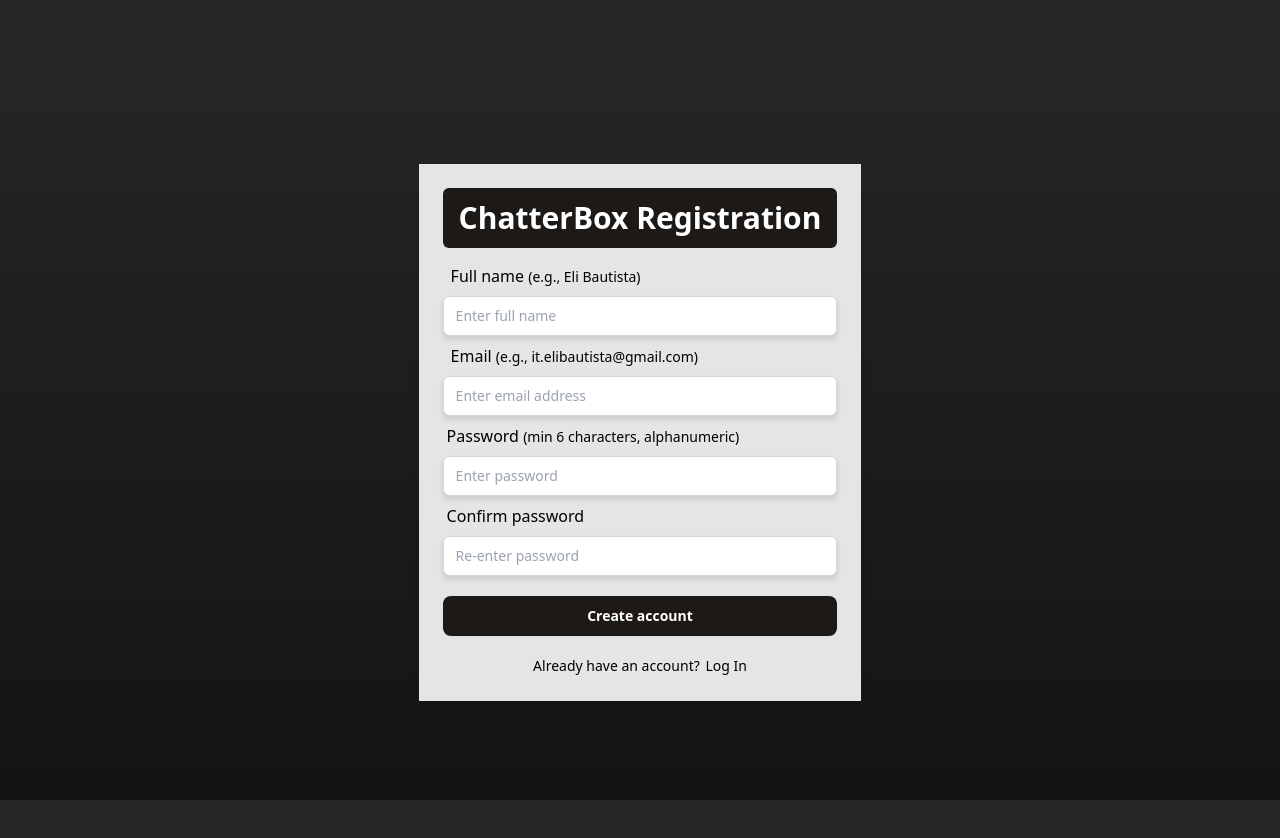
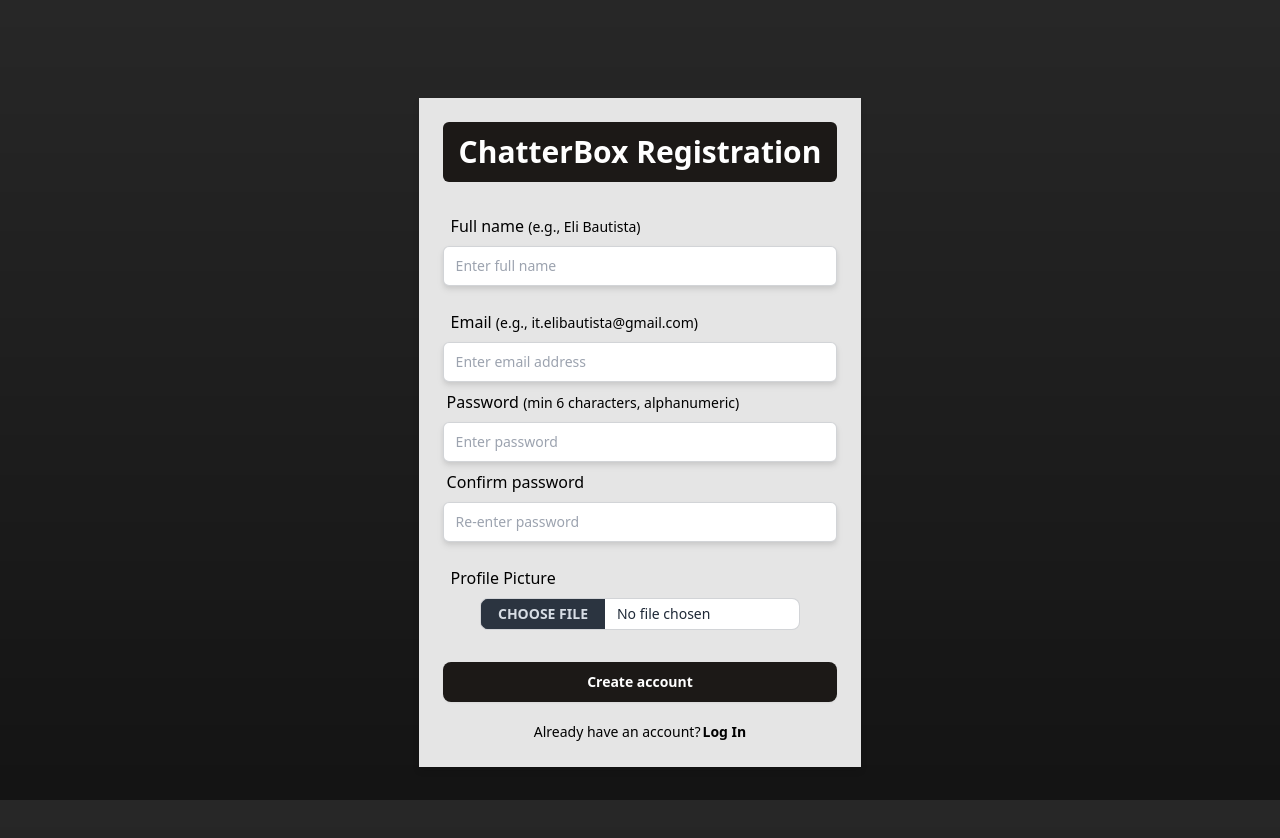
Before and after one commit to eligiorbautista/chatterbox, a React (Vite) app in the folder client/: page /register in a window 1280 px wide. Shown: the top 838 px of the page. Built offline with nearby package versions, Linux system fonts and the light colour scheme.

Commit message:
added profile upload feature

```diff
--- a/client/src/pages/login/Login.jsx
+++ b/client/src/pages/login/Login.jsx
@@ -49,7 +49,7 @@ const Login = () => {
                     Continue with Google
                 </button>
                 <span className="text-sm mt-5 inline-block cursor-default text-black">
-                    Don't have an account yet? <Link to="/register" className="text-sm hover:underline hover:text-black ml-0.5">Register</Link>
+                    Don't have an account yet? <Link to="/register" className="font-semibold text-sm hover:underline hover:text-black ml-0.5">Register</Link>
                 </span>
                 <div className="text-center text-xs mt-8 text-black">
                     &copy; {new Date().getFullYear()} <span className="font-semibold text-black">Eli Bautista</span>. All rights reserved.
--- a/client/src/pages/registration/GenderCheckbox.jsx
+++ /dev/null
@@ -1,20 +0,0 @@
-
-const GenderCheckbox = ({ onCheck, selectedGender }) => {
-    return (
-        <div className='flex mt-2'>
-            <div className='form-control'>
-                <label className={`label gap-2 cursor-pointer ${selectedGender ==='male' ? "selected" : ""}`}>
-                    <span className='label-text text-white '>Male</span>
-                    <input onChange={() => onCheck("male")} checked={selectedGender === "male"} type='checkbox' className='checkbox w-5 h-5 border-slate-900 bg-white opacity-50' />
-                </label>
-            </div>
-            <div className='form-control'>
-                <label className={`label gap-2 cursor-pointer ${selectedGender ==='female' ? "selected" : ""}`}>
-                    <span className='label-text text-white '>Female</span>
-                    <input onChange={() => onCheck("female")} checked={selectedGender === "female"} type='checkbox' className='checkbox w-5 h-5 border-slate-900 bg-white opacity-50' />
-                </label>
-            </div>
-        </div>
-    );
-};
-export default GenderCheckbox;
--- a/client/src/pages/registration/Register.jsx
+++ b/client/src/pages/registration/Register.jsx
@@ -1,7 +1,5 @@
 import { useState } from "react";
-import GenderCheckbox from "./GenderCheckbox";
 import { Link } from "react-router-dom";
-import { toast } from 'sonner'
 import useRegister from "../../hooks/useRegister";
 
 const Register = () => {
@@ -10,82 +8,98 @@ const Register = () => {
         email: "",
         password: "",
         confirmPassword: "",
-        // gender: ""
-    })
+        profilePic: "" // store base64-encoded image
+    });
 
-    const { loading, register } = useRegister()
+    const { loading, register } = useRegister();
 
-    const handleCheckBoxChange = (gender) => {
-        setInputs({ ...inputs, gender })
-    }
+    const handleFileChange = (e) => {
+        const file = e.target.files[0];
+        const reader = new FileReader();
+
+        reader.onloadend = () => {
+            setInputs({ ...inputs, profilePic: reader.result });
+        };
+        reader.readAsDataURL(file);
+    };
 
     const handleSubmit = async (event) => {
         event.preventDefault();
         await register(inputs);
-    }
+    };
 
     return (
         <div className='flex flex-col items-center justify-center min-w-96 mx-auto'>
-            <div className='w-full p-6  drop-shadow-md bg-neutral-200 rounded-none '>
-                <h1 className='text-3xl font-bold text-center text-white bg-stone-900 py-3 px-4 rounded-md mb-2'>ChatterBox Registration
+            <div className='w-full p-6 drop-shadow-md bg-neutral-200 rounded-none'>
+                <h1 className='text-3xl font-bold text-center text-white bg-stone-900 py-3 px-4 rounded-md mb-2'>
+                    ChatterBox Registration
                 </h1>
-
                 <form>
                     <div>
-                        <label className='label p-2'>
+                        <label className='label p-2 pt-6'>
                             <span className='text-base label-text text-black '>Full name <span className="text-sm">(e.g., Eli Bautista)</span></span>
                         </label>
-                        <input onChange={(e) => setInputs({ ...inputs, fullName: e.target.value })} type='text' placeholder='Enter full name' className='w-full input input-bordered rounded-md bg-white drop-shadow-md text-black input-sm h-10' />
+                        <input
+                            onChange={(e) => setInputs({ ...inputs, fullName: e.target.value })}
+                            type='text'
+                            placeholder='Enter full name'
+                            className='w-full input input-bordered rounded-md bg-white drop-shadow-md text-black input-sm h-10'
+                        />
                     </div>
-
                     <div>
-                        <label className='label p-2'>
+                        <label className='label p-2 pt-6'>
                             <span className='text-base label-text text-black '>Email <span className="text-sm">(e.g., it.elibautista@gmail.com)</span></span>
                         </label>
-                        <input onChange={(e) => setInputs({ ...inputs, email: e.target.value })} type='text' placeholder='Enter email address' className='w-full input input-bordered rounded-md bg-white drop-shadow-md text-black input-sm h-10' />
+                        <input
+                            onChange={(e) => setInputs({ ...inputs, email: e.target.value })}
+                            type='text'
+                            placeholder='Enter email address'
+                            className='w-full input input-bordered rounded-md bg-white drop-shadow-md text-black input-sm h-10'
+                        />
                     </div>
-
-                    <div>
+                    <div cl>
                         <label className='label'>
                             <span className='text-base label-text text-black '>Password <span className="text-sm">(min 6 characters, alphanumeric)</span></span>
                         </label>
-                        <input onChange={(e) => setInputs({ ...inputs, password: e.target.value })}
+                        <input
+                            onChange={(e) => setInputs({ ...inputs, password: e.target.value })}
                             type='password'
                             placeholder='Enter password'
                             className='w-full input input-bordered rounded-md bg-white drop-shadow-md text-black input-sm h-10'
                         />
                     </div>
-
                     <div>
                         <label className='label'>
                             <span className='text-base label-text text-black '>Confirm password</span>
                         </label>
-                        <input onChange={(e) => setInputs({ ...inputs, confirmPassword: e.target.value })}
+                        <input
+                            onChange={(e) => setInputs({ ...inputs, confirmPassword: e.target.value })}
                             type='password'
                             placeholder='Re-enter password'
                             className='w-full input input-bordered rounded-md bg-white drop-shadow-md text-black input-sm h-10'
                         />
                     </div>
+                    <div className="mb-3">
+                        <label className='label p-2 pt-6'>
+                            <span className='text-base label-text text-black '>Profile Picture</span>
+                        </label>
 
-                    {/* <GenderCheckbox onCheck={handleCheckBoxChange} selectedGender={inputs.gender} /> */}
-
-                    {/* <div >
-                        <label className='label'>
-                            <span className='text-base label-text text-white '>Profile Picture</span>
-                        </label>
-                        <input
-                            type='file'
-                            accept='image/*'
-                            className='w-full file-input file-input-bordered text-white  file-input-sm'
-                        />
-                    </div> */}
-
-                    <button disabled={loading} onClick={(e) => handleSubmit(e)} className="btn btn-sm h-10 bg-stone-900 hover:bg-stone-800 text-white border-none  w-full mt-5">
-                        {loading ? <span className="loading loading-spinner"></span> : "Create account"}</button>
+                        <input type="file" onChange={handleFileChange} className="file-input file-input-bordered file-input-sm w-full max-w-xs" />
+                    </div>
+                    <button
+                        disabled={loading}
+                        onClick={handleSubmit}
+                        className="btn btn-sm h-10 bg-stone-900 hover:bg-stone-800 text-white border-none w-full mt-5">
+                        {loading ? <span className="loading loading-spinner"></span> : "Create account"}
+                    </button>
                 </form>
-                <span className="text-sm mt-5 inline-block cursor-default text-black ">Already have an account? <Link to="/login" className="text-sm hover:underline hover:text-black ml-0.5">Log In</Link></span>
+                <span className="text-sm mt-5 inline-block cursor-default text-black ">
+                    Already have an account?
+                    <Link to="/login" className="text-sm hover:underline hover:text-black ml-0.5 font-semibold">Log In</Link>
+                </span>
             </div>
-        </div >
+        </div>
     );
 };
+
 export default Register;
```
Also changed, not shown: client/src/hooks/useRegister.js (+14 -32 lines), 1 other file (tests, documents, lock files or other folders).
